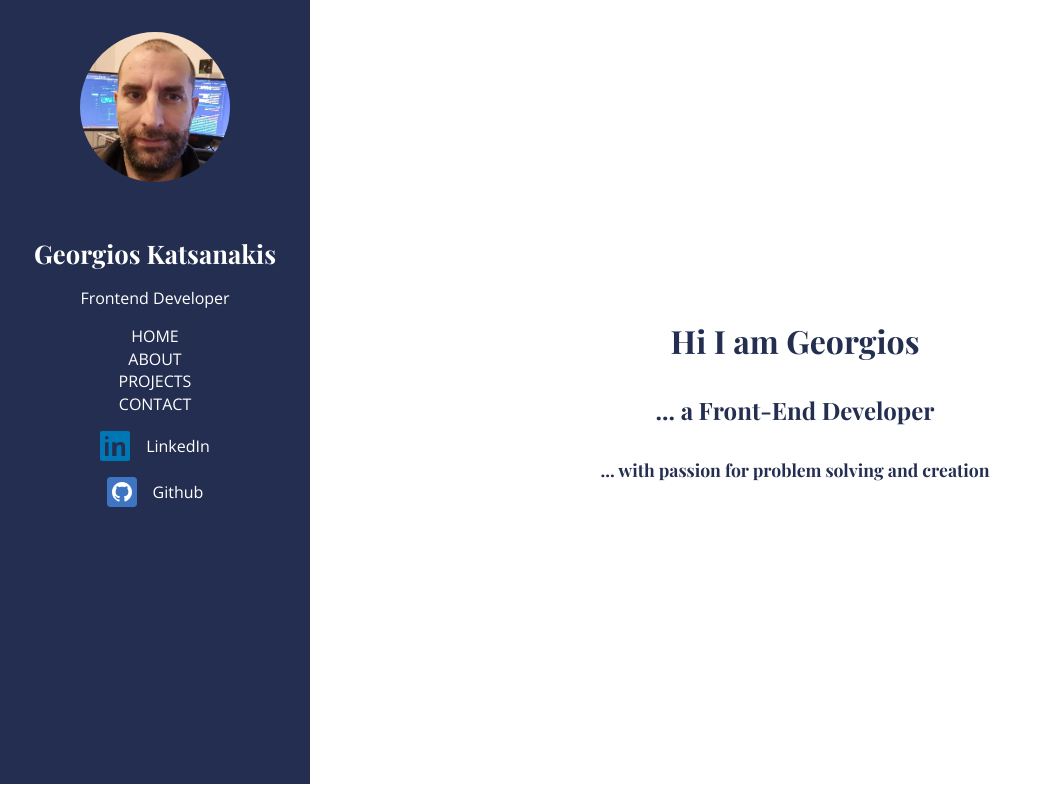
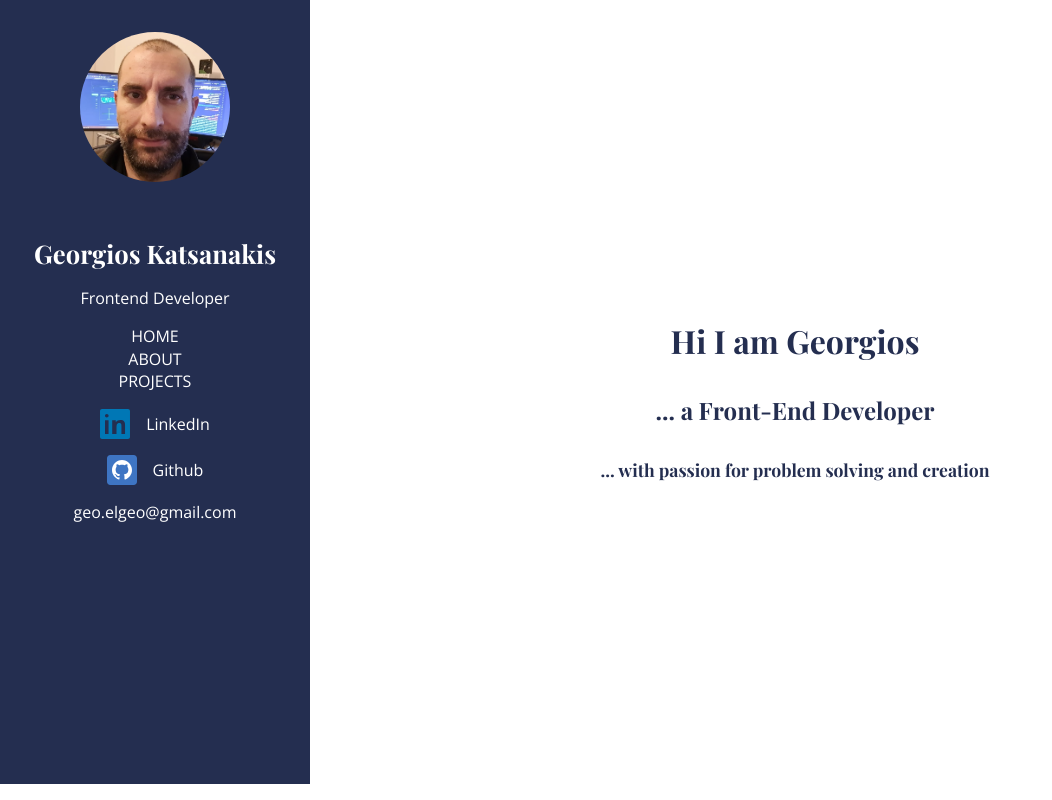
Before and after one commit to kronosGR/9-portfolio-2-reactjs, a React (Create React App) app: page / in a window 1280 px wide. Shown: the top 800 px of the page, without its empty margins (0-1052 px from the left). Built offline with nearby package versions, Linux system fonts and the light colour scheme.

Commit message:
changed nav and removed contact

```diff
--- a/src/Components/Navbar/Navbar.jsx
+++ b/src/Components/Navbar/Navbar.jsx
@@ -23,7 +23,7 @@ const Navbar = () => {
           <NavItem name='Home' link='#home' />
           <NavItem name='About' link='#about' />
           <NavItem name='Projects' link='#projects' />
-          <NavItem name='Contact' link='#contact' />
+          {/* <NavItem name='Contact' link='#contact' /> */}
         </ul>
         <ExternalLink
           icon='/icons/linkedin.svg'
@@ -35,6 +35,9 @@ const Navbar = () => {
           url='https://github.com/kronosGR'
           title='Github'
         />
+        <a href='mailto:geo.elgeo@gmail.com' target='_blank' className={styles.link}>
+          geo.elgeo@gmail.com
+        </a>
       </div>
     </>
   );
--- a/src/Components/Navbar/Navbar.module.css
+++ b/src/Components/Navbar/Navbar.module.css
@@ -50,6 +50,10 @@
   transition: transform 1s;
 }
 
+.link {
+  color: white;
+}
+
 @media screen and (min-width: 760px) {
   .hamb_icon {
     display: none;
--- a/src/Pages/HomePage.jsx
+++ b/src/Pages/HomePage.jsx
@@ -12,7 +12,6 @@ const HomePage = () => {
         <Home />
         <About />
         <Projects />
-        <Contact />
       </Layout>
     </div>
   );
```
